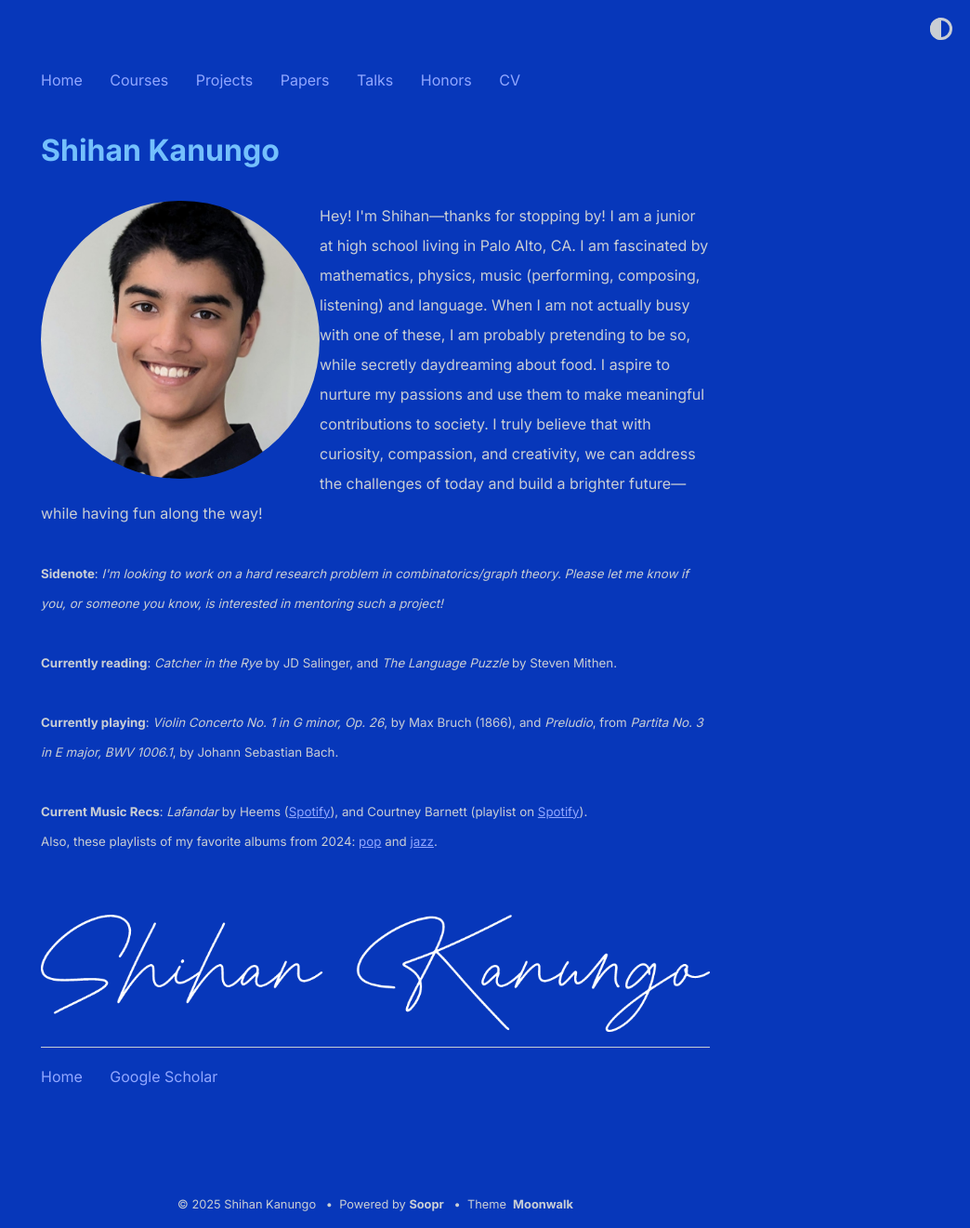
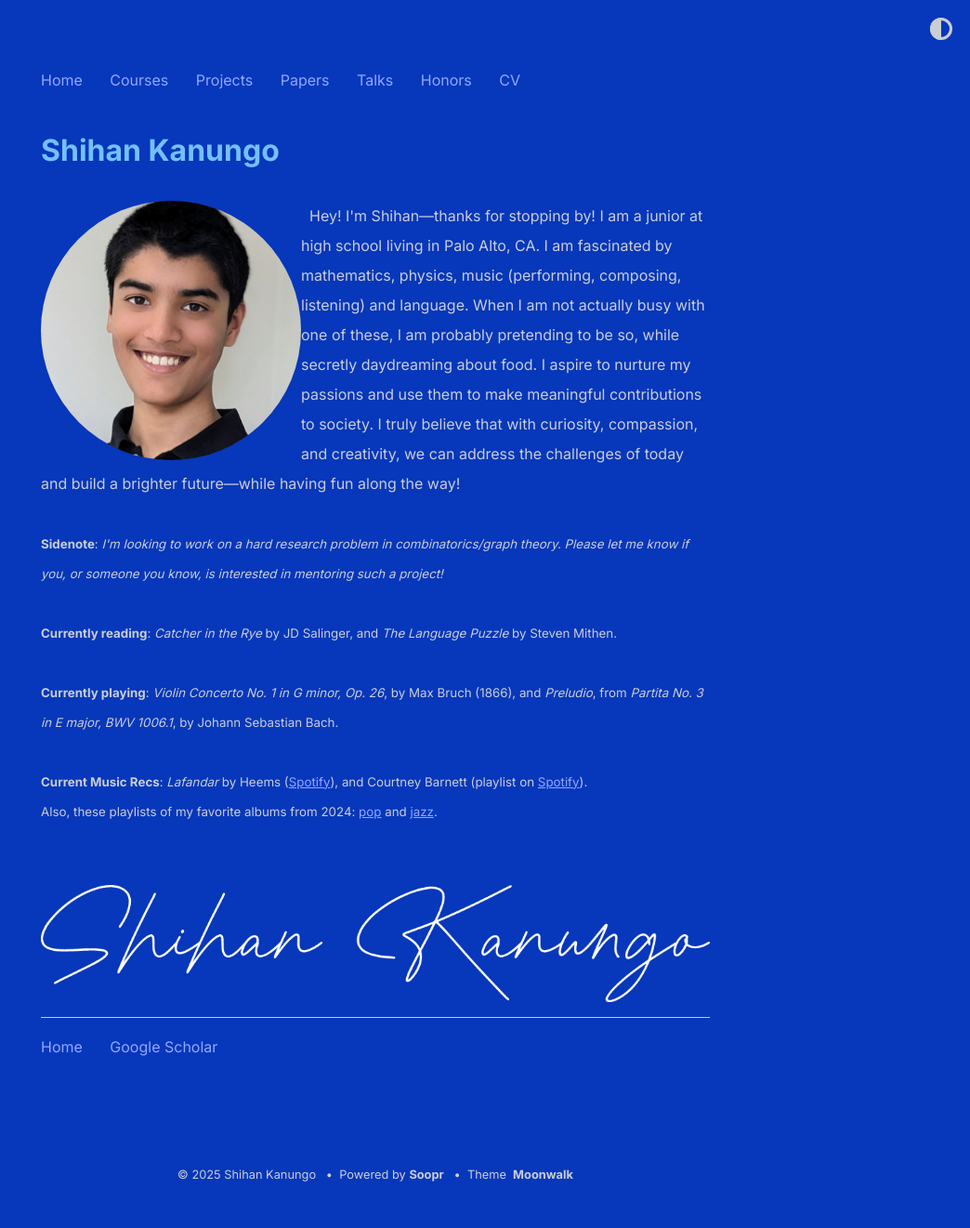
Before and after one commit to shihankanungo/shihankanungo.github.io, a Jekyll site: the page built from index.md, in a window 1280 px wide. Shown: the whole page at 93% size, without its empty margins (236-1280 px from the left). Built offline with Jekyll 4.4.1, drawn with Linux system fonts in a browser that asks for light colours; after the commit the page ends 1289 px from its top, so only the background shows below that.

Commit message:
Update _config.yml

```diff
--- a/_config.yml
+++ b/_config.yml
@@ -2,7 +2,7 @@ title: Shihan Kanungo
 author: Shihan Kanungo
 url: https://www.shihankanungo.github.io/shihanmoonwalk/ # root address of the site
 description: > # description of the site (multiple lines allowed)
-  <img src="photo.png" alt="Avatar" align="left" hspace="10" style="width:300px; border-radius:50%;">
+  <img src="photo.png" alt="Avatar" align="left" hspace="10" style="width:280px; border-radius:50%;"> &nbsp;
   Hey! I'm Shihan&mdash;thanks for stopping by! I am a junior at high school living in Palo Alto, CA. I am fascinated by mathematics, physics, music (performing, composing, listening) and language. When I am not actually busy with one of these, I am probably pretending to be so, while secretly daydreaming about food. I aspire to nurture my passions and use them to make meaningful contributions to society. I truly believe that with curiosity, compassion, and creativity, we can address the challenges of today and build a brighter future&mdash;while having fun along the way!
           <br /><br />
 
```
